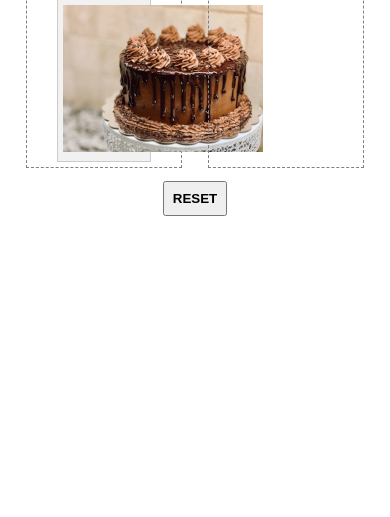
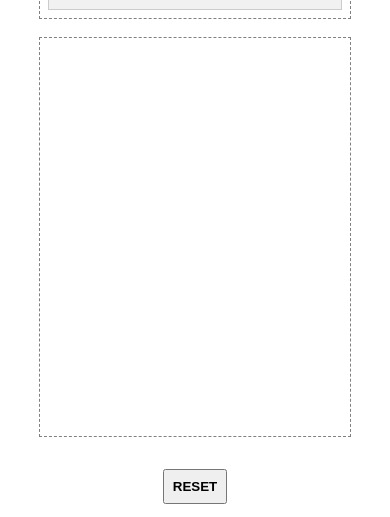
Before and after one commit to HabibMollah/drag-n-drop, a plain HTML site: page index.html in a window 390 px wide. Shown: the part 542-1059 px from the top of the page. Before the commit the page ends 844 px from the top, so only its background shows below. Drawn offline with Linux system fonts and the light colour scheme.

Commit message:
add responsiveness

```diff
--- a/index.css
+++ b/index.css
@@ -19,7 +19,7 @@ ul {
 .wrapper {
   display: flex;
   justify-content: space-evenly;
-  margin-top: 20vh;
+  margin-top: 10vh;
 }
 
 .container {
@@ -34,10 +34,11 @@ ul {
 .item {
   background-color: #f1f1f1;
   border: 1px solid #ccc;
-  margin-bottom: 5px;
-  padding: 5px;
-  margin: 5px 30px;
+  margin-bottom: 0.5em;
+  padding: 0.5em;
+  margin: 0.5em 2em;
 }
+
 .message {
   text-align: center;
   font-size: large;
@@ -51,3 +52,21 @@ ul {
   padding: 8px;
   font-weight: bold;
 }
+
+@media screen and (max-width: 768px) {
+  .wrapper {
+    flex-direction: column;
+    align-items: center;
+    margin-top: 1vh;
+  }
+
+  .container {
+    width: 80%;
+    margin-bottom: 18px;
+    min-height: 400px;
+  }
+
+  .item {
+    margin: 0.5em;
+  }
+}
```
